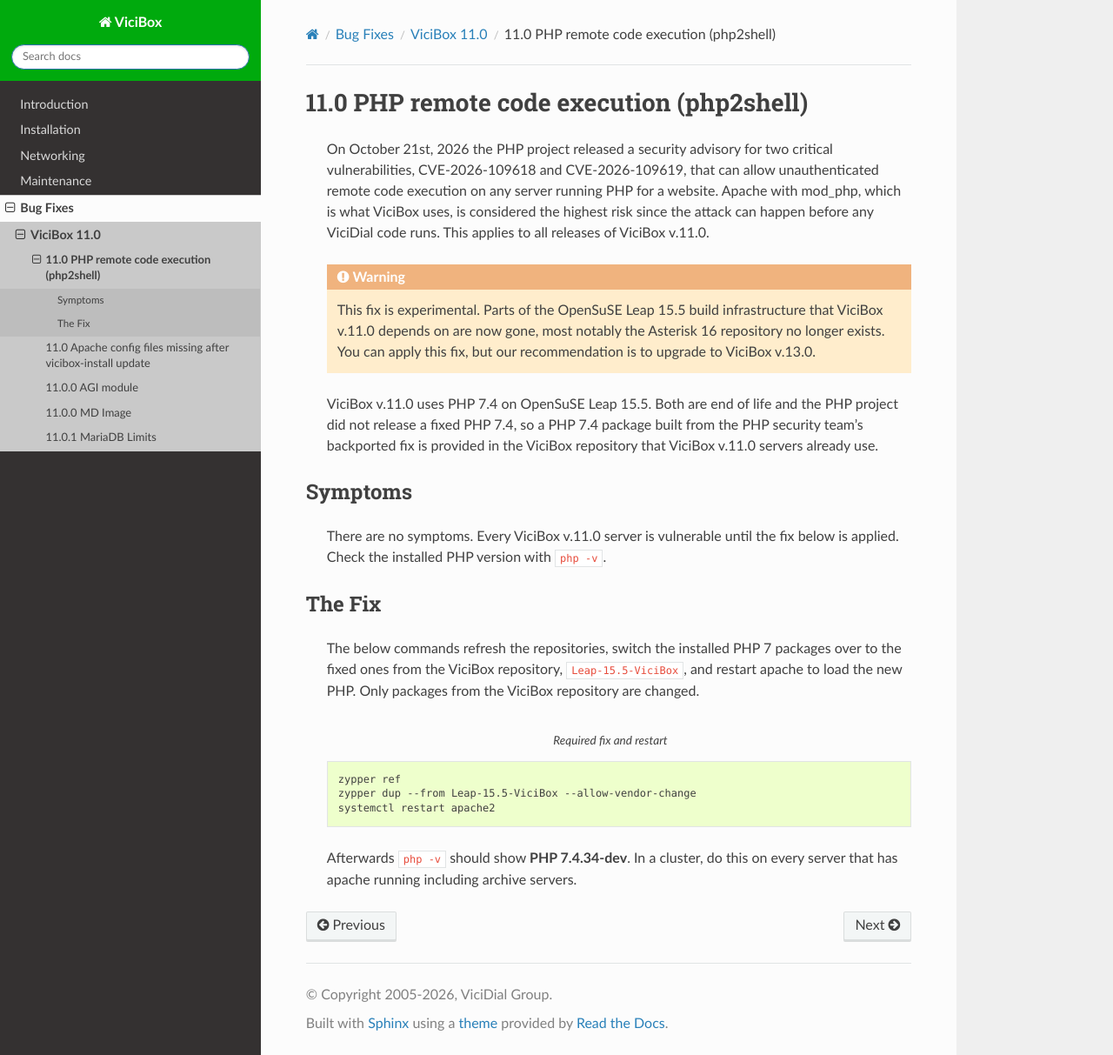
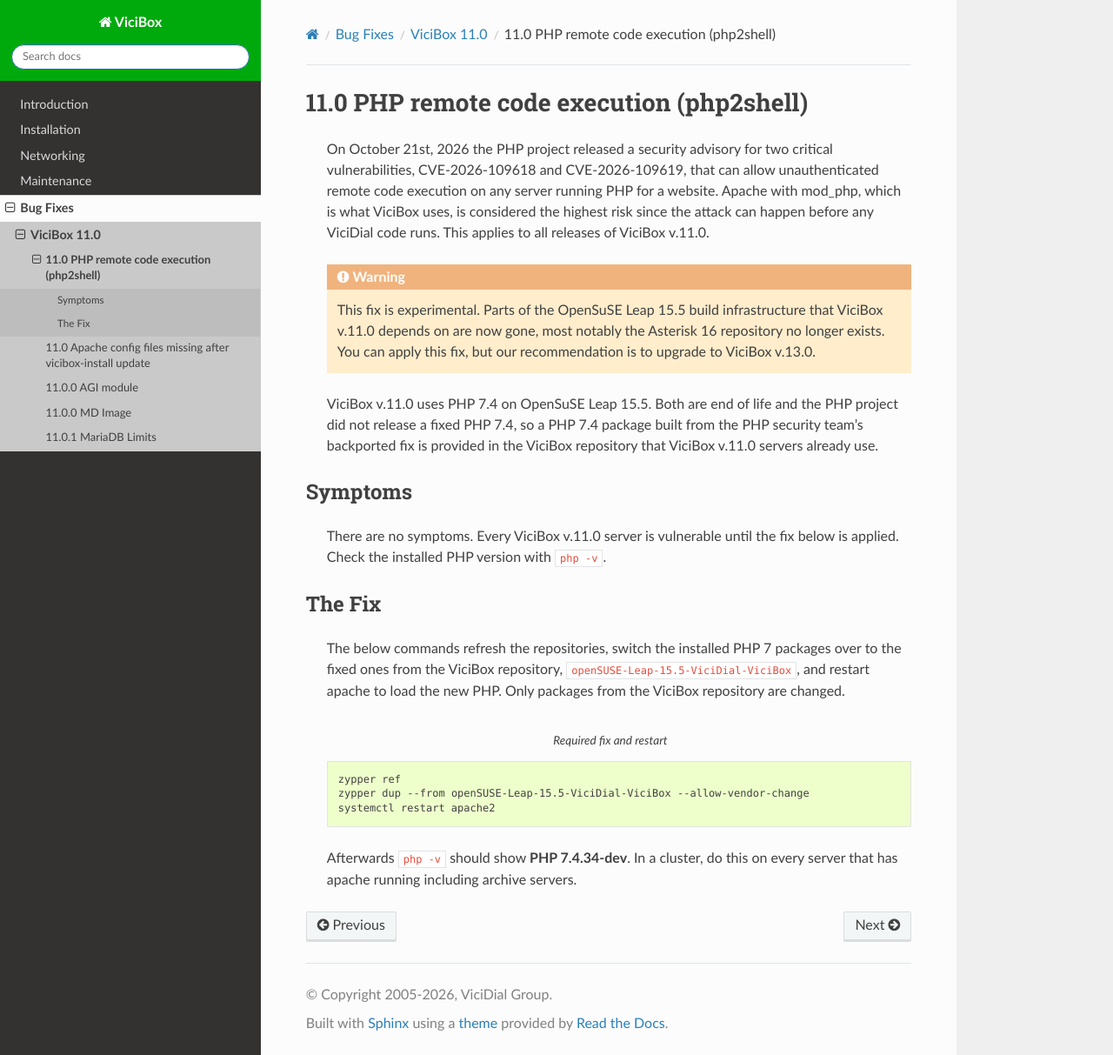
Before and after one commit to jamesvici/vicibox, a Sphinx documentation site: the page built from docs/source/bugfix/bugfix110-1.rst, in a window 1280 px wide and 1213 px high. Shown: the whole window at 87% size. Built offline with Sphinx 7.4.7 and the Read the Docs theme 3.1.0, drawn with Linux system fonts in a browser that asks for light colours.

Commit message:
Fix vicibox11 php2shell command fix

```diff
--- a/docs/source/bugfix/bugfix110-1.rst
+++ b/docs/source/bugfix/bugfix110-1.rst
@@ -14,13 +14,13 @@
 
 The Fix
 =======
-   The below commands refresh the repositories, switch the installed PHP 7 packages over to the fixed ones from the ViciBox repository, ``Leap-15.5-ViciBox``, and restart apache to load the new PHP. Only packages from the ViciBox repository are changed.
+   The below commands refresh the repositories, switch the installed PHP 7 packages over to the fixed ones from the ViciBox repository, ``openSUSE-Leap-15.5-ViciDial-ViciBox``, and restart apache to load the new PHP. Only packages from the ViciBox repository are changed.
 
    .. code-block:: bash
       :caption: Required fix and restart
 
       zypper ref
-      zypper dup --from Leap-15.5-ViciBox --allow-vendor-change
+      zypper dup --from openSUSE-Leap-15.5-ViciDial-ViciBox --allow-vendor-change
       systemctl restart apache2
 
    Afterwards ``php -v`` should show **PHP 7.4.34-dev**. In a cluster, do this on every server that has apache running including archive servers.
```
